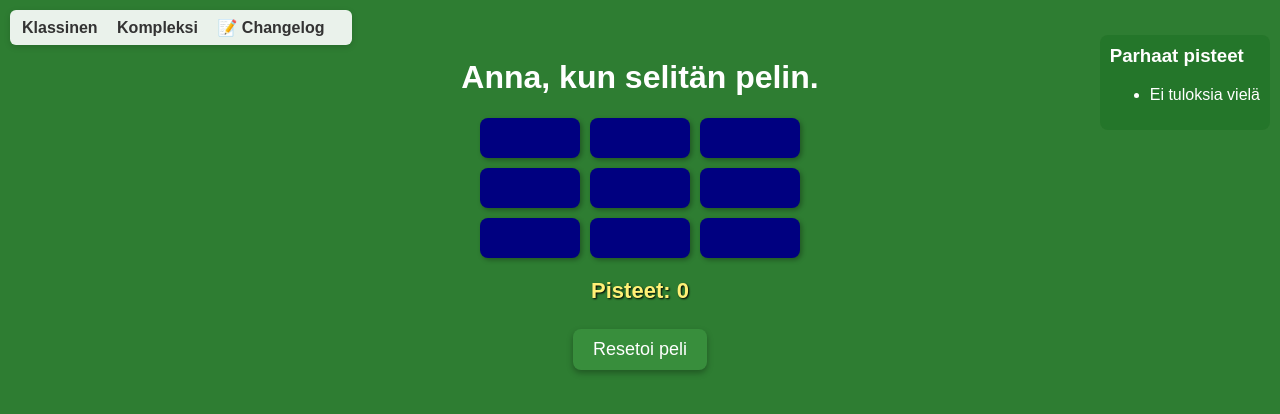
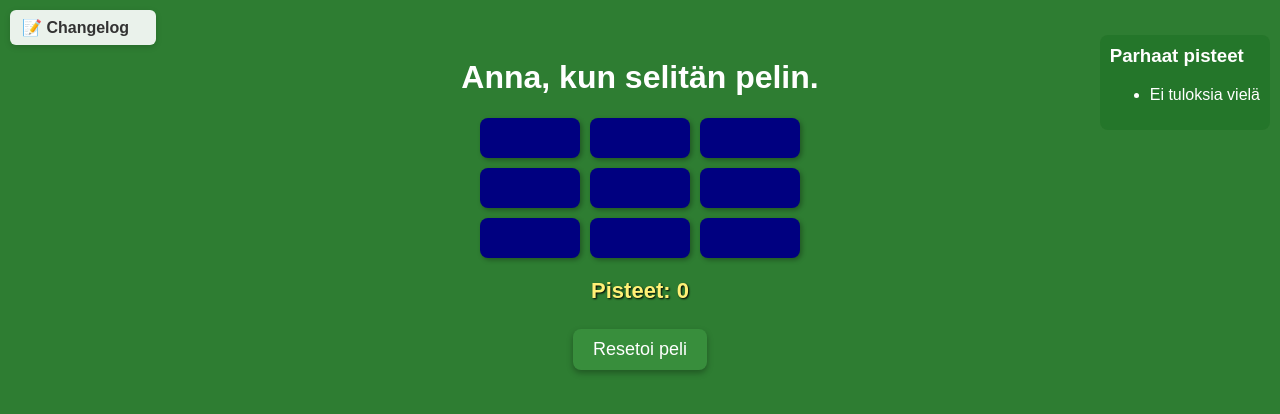
Before and after one commit to Mythreon/caksdaogpke, a plain HTML site: page index.html in a window 1280 px wide. Drawn offline with Linux system fonts and the light colour scheme.

Commit message:
Update index.html

```diff
--- a/index.html
+++ b/index.html
@@ -134,8 +134,6 @@
 </head>
 <body>
 <header>
-  <a href="adger.html">Klassinen</a>
-  <a href="adgerComplex.html">Kompleksi</a>
 </header>
 
 <h1>Anna, kun selitän pelin.</h1>
```
